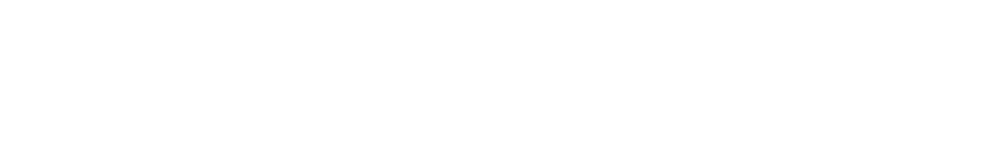
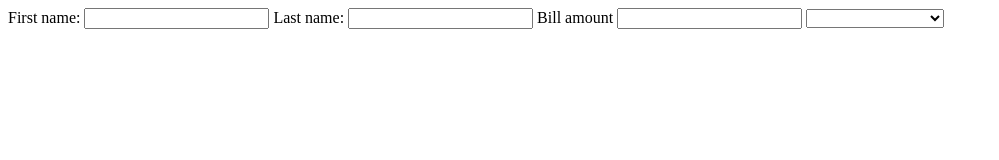
Before and after one commit to KiriqN/Tip-Calculator, a plain HTML site: page index.html in a window 1280 px wide. Shown: the whole page, without its empty margins (0-999 px from the left). Drawn offline with Linux system fonts and the light colour scheme.

Commit message:
Add form elements for user input in tip calculator

```diff
--- a/index.html
+++ b/index.html
@@ -5,5 +5,21 @@
     <meta name="viewport" content="width=device-width, initial-scale=1.0" />
     <title>Document</title>
   </head>
-  <body></body>
+  <body>
+    <form>
+      <label for="fname">First name:</label>
+      <input type="text" id="fname" name="fname" />
+      <label for="fname">Last name:</label>
+      <input type="text" id="lname" name="lname" />
+      <label for="fname">Bill amount</label>
+      <input type="number" id="amount" name="amount" />
+      <select name="currency" id="currency">
+        <option value="" selected disabled hidden></option>
+        <option value="ZAR">South African Rand</option>
+        <option value="USD">US Dollar</option>
+        <option value="Pound Sterling">Pound Sterling</option>
+        <option value="Japanese Yen">Japanese Yen</option>
+      </select>
+    </form>
+  </body>
 </html>
```
